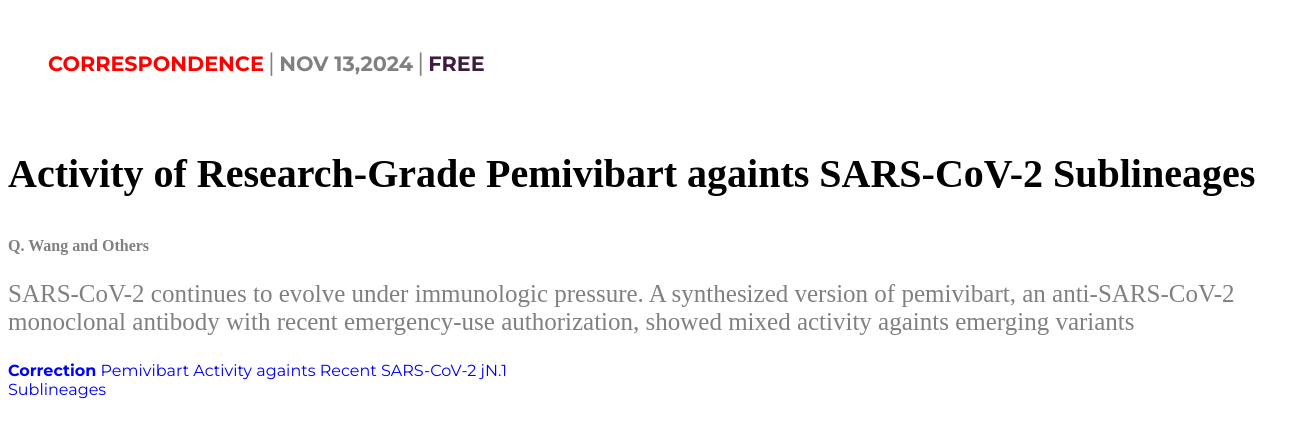
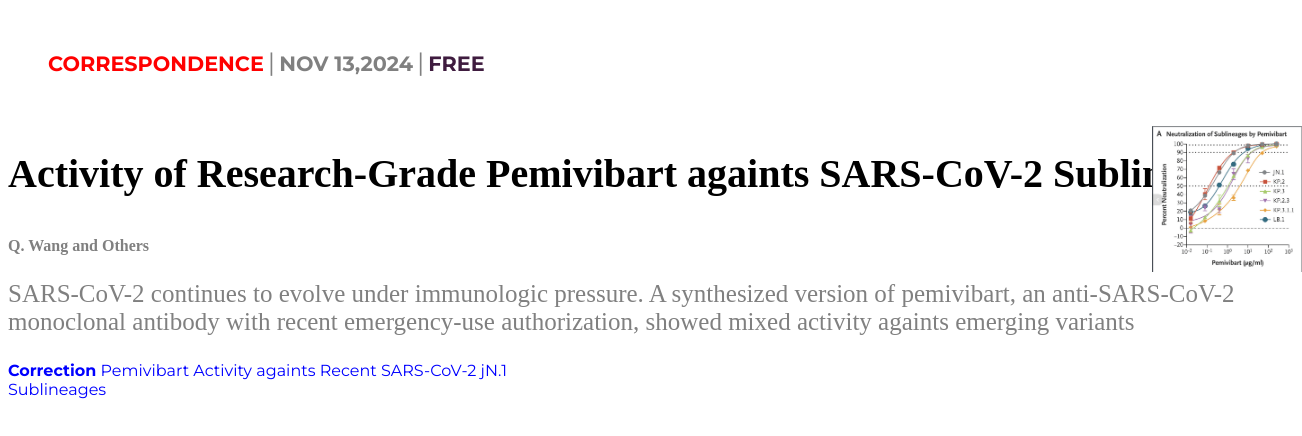
Before and after one commit to vochenex/Chart, a plain HTML site: page index.html in a window 1280 px wide. Shown: the whole page, 1302 px wide, since content can reach past the window. Drawn offline with Linux system fonts and the light colour scheme.

Commit message:
Update index.html

```diff
--- a/index.html
+++ b/index.html
@@ -17,7 +17,7 @@
             <li>|</li>
             <li><h5 class="FREE">FREE</h5></li>
   </ul>
-    <img class="image" src="../images/chart.png" alt="">
+    <img class="image" src="chart.png" alt="">
     <p class="Text">
         <b>
             Activity of Research-Grade
```
